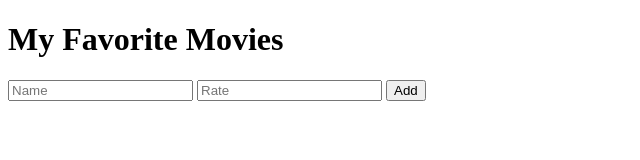
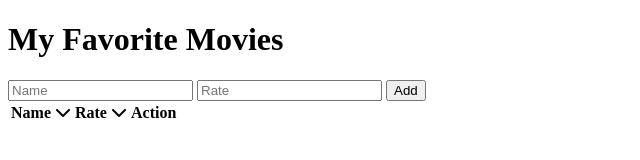
Before and after one commit to fateme-mohmdzade/Exercise-solution_HW9, a plain HTML site: page Question-1/main.html in a window 1280 px wide. Shown: the whole page, without its empty margins (0-640 px from the left). Drawn offline with Linux system fonts and the light colour scheme.

Commit message:
Complete the Table Sections

```diff
--- a/Question-1/main.html
+++ b/Question-1/main.html
@@ -8,6 +8,7 @@
     <link rel="stylesheet" href="https://cdnjs.cloudflare.com/ajax/libs/font-awesome/6.5.0/css/all.min.css">
 </head>
 <body>
+
 <!--Here is Form section-->
 <header>
     <div class="container">
@@ -20,7 +21,23 @@
     </div>
 </header>
 
-
+<!--Here is Table section-->
+<main>
+    <div class="container">
+        <table class="movieTable">
+            <thead>
+            <tr>
+                <th>Name <i class="fas fa-chevron-down"></i></th>
+                <th>Rate <i class="fas fa-chevron-down"></i></th>
+                <th>Action</th>
+            </tr>
+            </thead>
+            <tbody id="movieList">
+            <!--The created rows are placed here.-->
+            </tbody>
+        </table>
+    </div>
+</main>
 <script src="app.js"></script>
 </body>
 </html>
```
